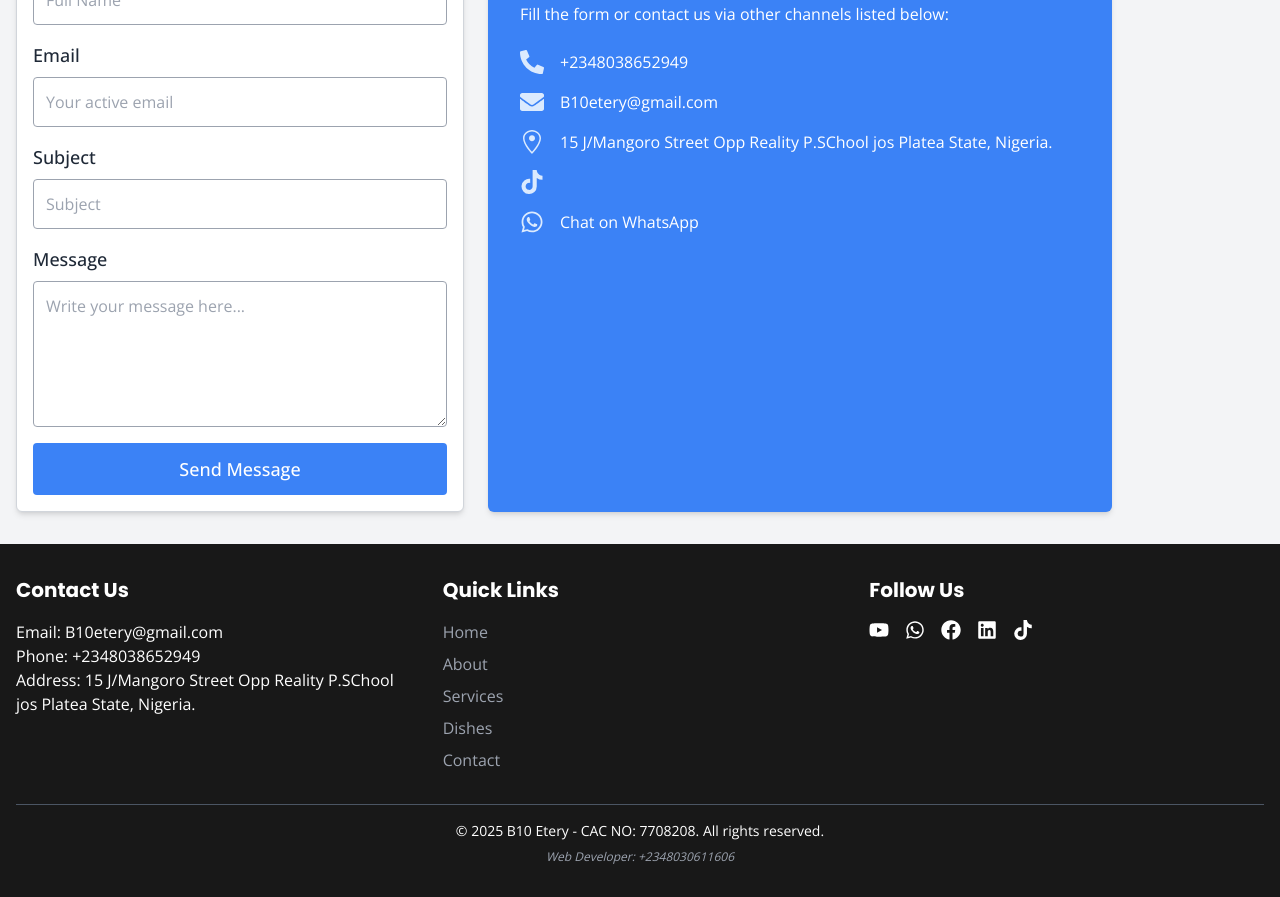
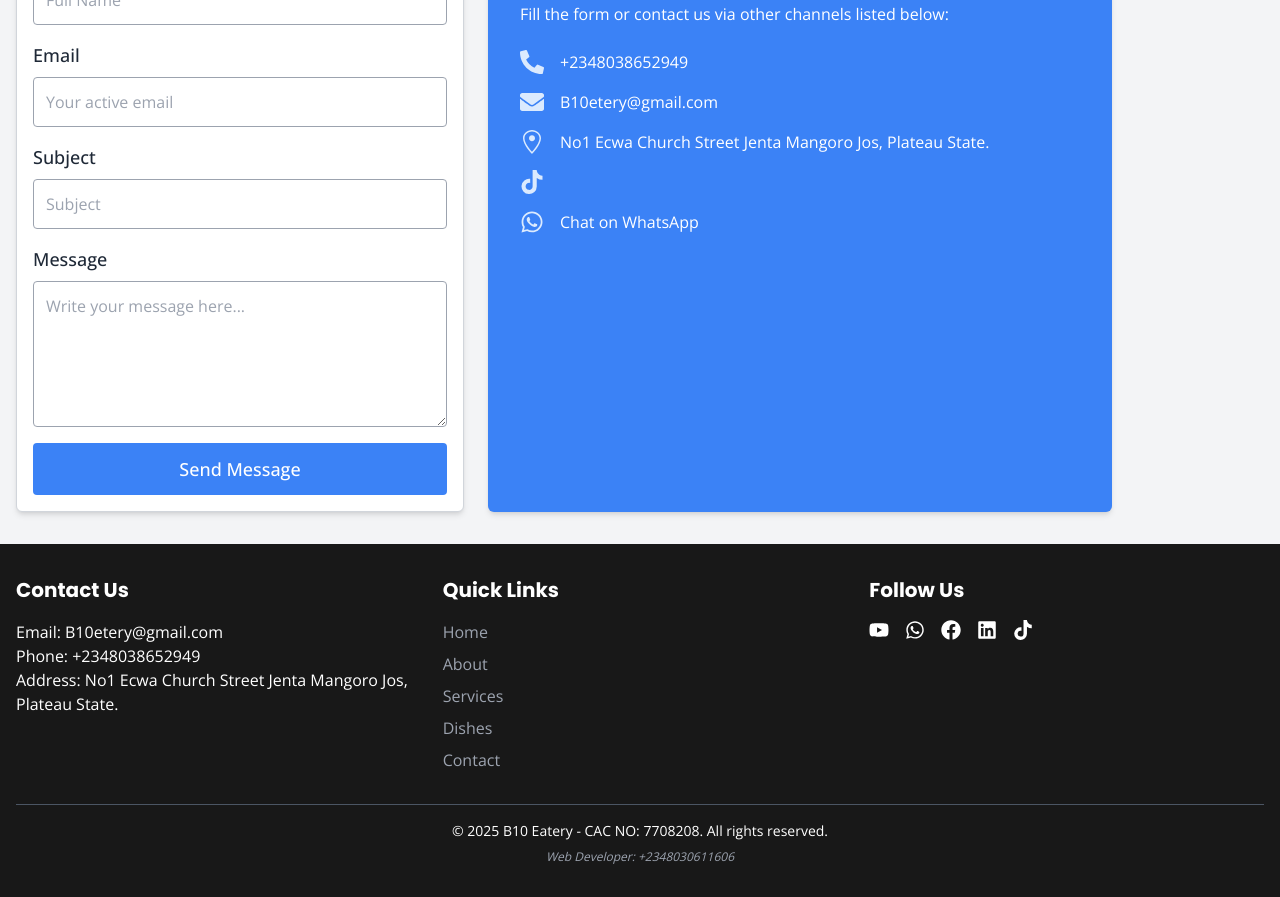
Before and after one commit to SunnyJohny/B10-Eatery, a React (Create React App) app: page / in a window 1280 px wide. Shown: the part 3360-4257 px from the top of the page. Built offline with nearby package versions, Linux system fonts and the light colour scheme; no server answers; the database is empty.

Commit message:
New Commit

```diff
--- a/src/components/Contact.jsx
+++ b/src/components/Contact.jsx
@@ -110,11 +110,6 @@ const Contact = () => {
 
 
 
-{/* Email: B10etery@gmail.com
-
-Phone: +2348038652949
-
-Address: 15 J/Mangoro Street Opp Reality P.SChool jos Platea State, Nigeria. */}
 
 
               <div className="flex items-center">
@@ -122,10 +117,10 @@ Address: 15 J/Mangoro Street Opp Reality P.SChool jos Platea State, Nigeria. */}
                 <p>B10etery@gmail.com</p>
               </div>
 
-              <div className="flex items-center">
-                <GoLocation className="text-blue-100 text-2xl mr-4" />
-                <p> 15 J/Mangoro Street Opp Reality P.SChool jos Platea State, Nigeria.</p>
-              </div>
+             <div className="flex items-center">
+    <GoLocation className="text-blue-100 text-2xl mr-4" />
+    <p>No1 Ecwa Church Street Jenta Mangoro Jos, Plateau State.</p>
+  </div>
 
               <div className="flex items-center">
                 <FaTiktok className="text-blue-100 text-2xl mr-4" />
--- a/src/components/Footer.jsx
+++ b/src/components/Footer.jsx
@@ -48,7 +48,7 @@ const Footer = () => {
             <h2 className="text-xl font-bold mb-4">Contact Us</h2>
             <p>Email: B10etery@gmail.com</p>
             <p>Phone: +2348038652949</p>
-            <p>Address: 15 J/Mangoro Street Opp Reality P.SChool jos Platea State, Nigeria.</p>
+            <p>Address: No1 Ecwa Church Street Jenta Mangoro Jos, Plateau State.</p>
           </div>
 
           {/* Quick Links */}
@@ -91,7 +91,7 @@ const Footer = () => {
         {/* Bottom Bar */}
         <div className="mt-8 border-t border-gray-600 pt-4 text-center">
           <p className="text-sm">
-            &copy; {new Date().getFullYear()} B10 Etery - CAC NO:
+            &copy; {new Date().getFullYear()} B10 Eatery - CAC NO:
             7708208. All rights reserved.
           </p>
           <p className="text-xs italic text-gray-400 mt-2">
```
